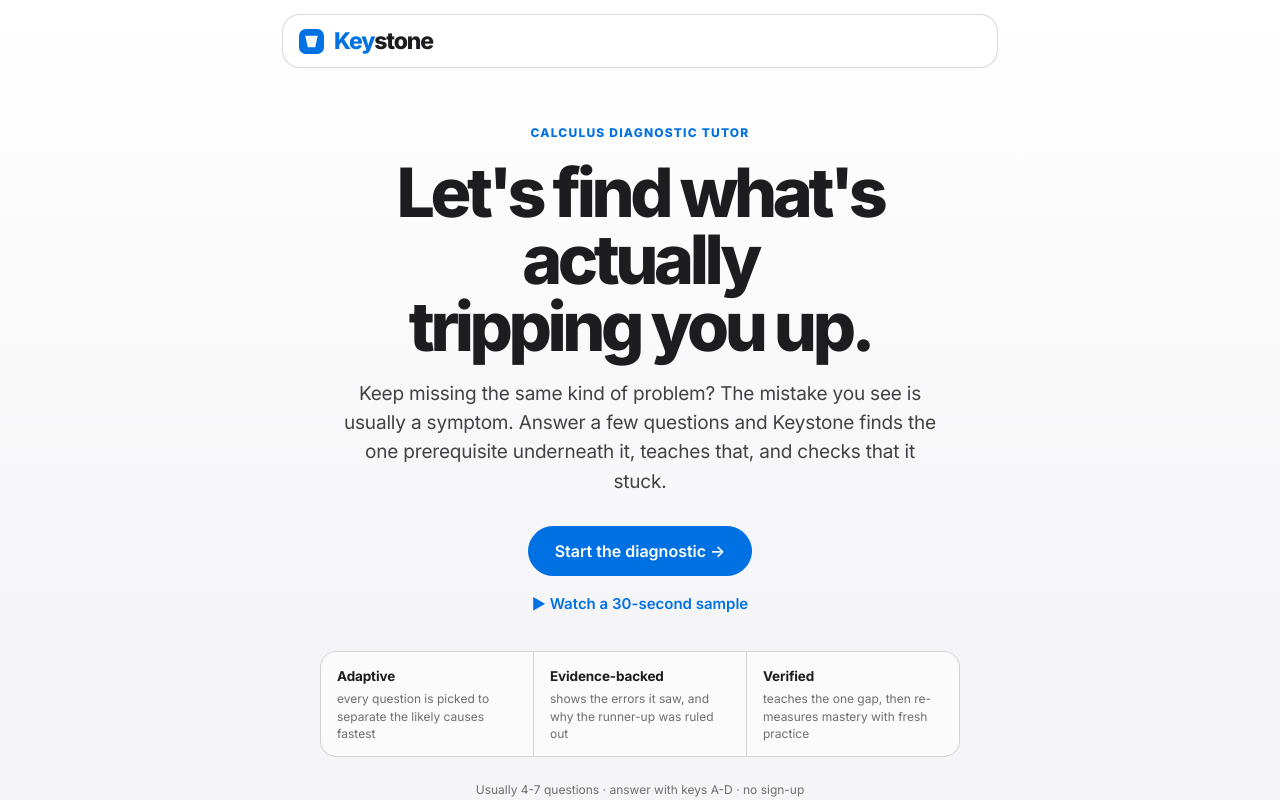
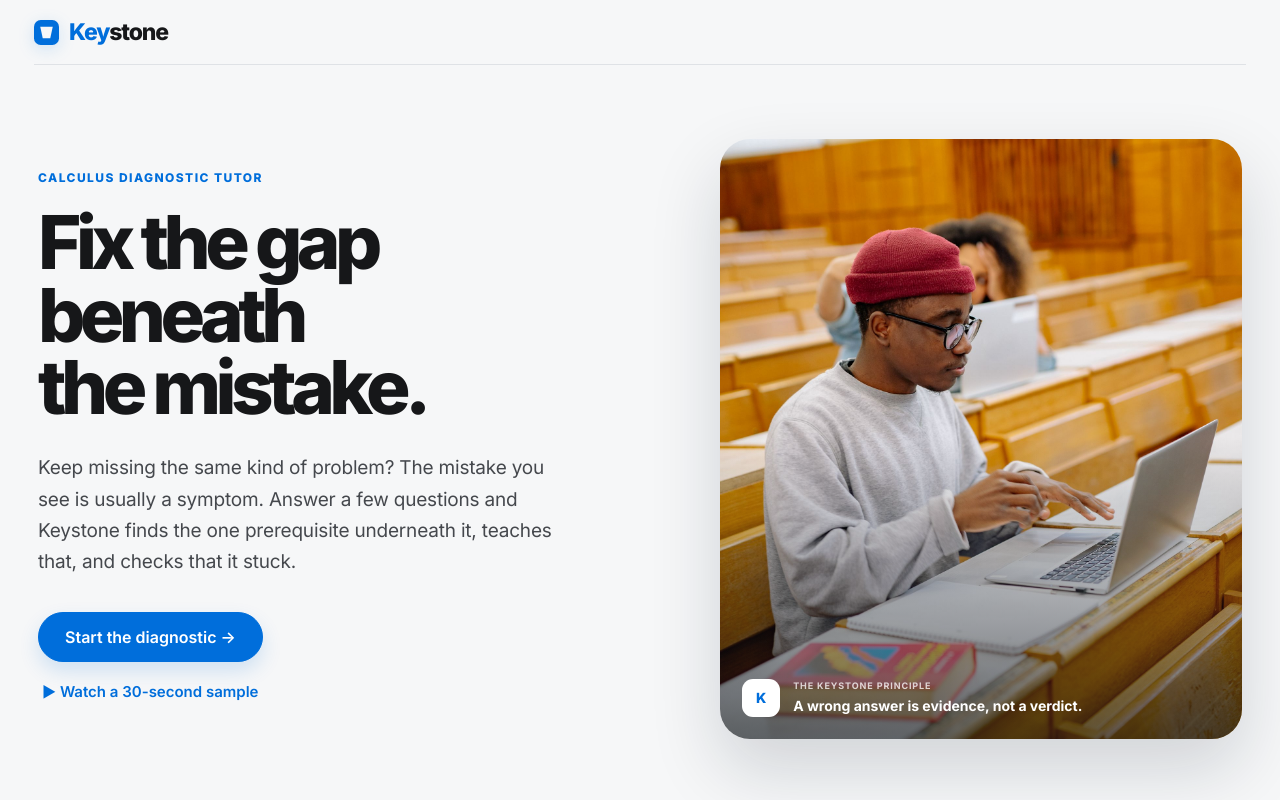
Before and after one commit to porth-bot/keystone, a React (Vite) app in the folder frontend/: page / in a window 1280 px wide. Shown: the top 800 px of the page. Built offline with nearby package versions, Linux system fonts and the light colour scheme.

Commit message:
Refine UI with authentic education photography

```diff
--- a/frontend/src/App.jsx
+++ b/frontend/src/App.jsx
@@ -14,6 +14,7 @@ import { generateIntervention } from './services/claude.js';
 
 import QuestionCard from './components/QuestionCard.jsx';
 import HowItWorks from './components/HowItWorks.jsx';
+import studentPhoto from './assets/student-learning.jpg';
 
 const SKILL_IDS = SKILLS.map((s) => s.id);
 const MIN_QUESTIONS = 4; // matches the engine's insufficient-evidence gate
@@ -256,7 +257,7 @@ export default function App() {
   const why = diagnosis.sufficient ? whyNotLine(diagnosis.whyNot) : null;
 
   return (
-    <div className="shell">
+    <div className={`shell shell-${screen}`}>
       <header className="appbar">
         <button className="brand-btn" onClick={goHome} aria-label="Keystone home">
           <svg className="brand-glyph" viewBox="0 0 26 26" aria-hidden="true">
@@ -278,8 +279,10 @@ export default function App() {
       {/* ---------------- HOME ---------------- */}
       {screen === 'home' && (
         <main className="home">
+          <div className="home-layout">
+          <section className="home-copy">
           <p className="eyebrow">Calculus diagnostic tutor</p>
-          <h1>Let's find what's actually<br />tripping you up.</h1>
+          <h1>Fix the gap beneath the mistake.</h1>
           <p className="lead">
             Keep missing the same kind of problem? The mistake you see is usually a symptom. Answer a
             few questions and Keystone finds the one prerequisite underneath it, teaches that, and
@@ -300,6 +303,15 @@ export default function App() {
               </span>
             </div>
           )}
+          </section>
+          <figure className="hero-photo">
+            <img src={studentPhoto} alt="University student studying with a laptop and notebook" />
+            <figcaption>
+              <span className="photo-mark">K</span>
+              <span><small>The Keystone principle</small><b>A wrong answer is evidence, not a verdict.</b></span>
+            </figcaption>
+          </figure>
+          </div>
           <div className="proof-strip">
             <div><b>Adaptive</b><span>every question is picked to separate the likely causes fastest</span></div>
             <div><b>Evidence-backed</b><span>shows the errors it saw, and why the runner-up was ruled out</span></div>
--- a/frontend/src/apple-ui.css
+++ /dev/null
@@ -1,17 +0,0 @@
-/* Earlier Apple-like visual language, applied without changing the new learning flow. */
-@import url('https://fonts.googleapis.com/css2?family=Inter:wght@400;500;600;700;800&display=swap');
-
-:root {
-  --paper:#f5f5f7; --card:rgba(255,255,255,.92); --card-2:#f5f5f7;
-  --ink:#1d1d1f; --ink-2:#424245; --muted:#6e6e73; --line:#d2d2d7; --line-2:#e8e8ed;
-  --accent:#0071e3; --accent-2:#147ce5; --accent-soft:#e8f3ff;
-  --gold:#c77710; --gold-2:#d88b1d; --gold-soft:#fff4df; --gold-line:#f0d9a8;
-  --sans:'Inter',-apple-system,BlinkMacSystemFont,'Segoe UI',sans-serif;
-  --serif:'Inter',-apple-system,BlinkMacSystemFont,'Segoe UI',sans-serif;
-  --mono:'Inter',-apple-system,BlinkMacSystemFont,'Segoe UI',sans-serif;
-  --shadow:0 2px 10px rgba(0,0,0,.04),0 18px 42px rgba(0,0,0,.05);
-}
-
-body { background:linear-gradient(180deg,#fff 0,#f5f5f7 620px); }
-.shell { max-width:760px; }.appbar { background:rgba(255,255,255,.78); border:1px solid rgba(210,210,215,.85); border-radius:18px; box-shadow:0 1px 3px rgba(0,0,0,.03); margin-top:14px; padding:12px 16px; position:relative; }
-.wordmark { font-family:var(--sans); font-size:23px; font-weight:800; letter-spacing:-.05em; }.step,.home .eyebrow,.home-note,.mini b { font-family:var(--sans); }.step { font-weight:600; }.panel,.card { border-radius:22px; }.home h1 { font-family:var(--sans); font-size:clamp(42px,6.6vw,68px); font-weight:800; letter-spacing:-.065em; }.home .lead { font-size:19px; }.home .eyebrow { color:var(--accent); font-weight:800; }.proof-strip .fact { background:rgba(255,255,255,.78); border-radius:14px; }.primary { background:var(--accent)!important; border-color:var(--accent)!important; }.gold { background:var(--gold)!important; border-color:var(--gold)!important; }.q-prompt,.question-prompt { font-family:var(--sans)!important; font-weight:650; }.choice,.option { font-family:var(--sans)!important; }.diagnosis-title,.lesson-title,.report-title { font-family:var(--sans)!important; font-weight:800; letter-spacing:-.05em; }.metric-value,.mastery-value { font-family:var(--sans)!important; font-weight:800; }.card { background:rgba(255,255,255,.92); }
--- a/frontend/src/main.jsx
+++ b/frontend/src/main.jsx
@@ -3,7 +3,7 @@ import { createRoot } from 'react-dom/client';
 import App from './App.jsx';
 import './styles.css';
 import './refinements.css';
-import './apple-ui.css';
+import './premium.css';
 
 createRoot(document.getElementById('root')).render(
   <React.StrictMode>
--- /dev/null
+++ b/frontend/src/premium.css
@@ -0,0 +1,63 @@
+@import url('https://fonts.googleapis.com/css2?family=Inter:wght@400;500;600;700;800&display=swap');
+
+:root {
+  --paper:#f6f7f8; --card:#fff; --card-2:#f7f8fa;
+  --ink:#161719; --ink-2:#45484d; --muted:#73777e; --line:#dfe2e6; --line-2:#eceef1;
+  --accent:#006edb; --accent-2:#005dbb; --accent-soft:#edf6ff;
+  --gold:#aa6b09; --gold-2:#905804; --gold-soft:#fff7e8; --gold-line:#ecd5a9;
+  --sans:'Inter',-apple-system,BlinkMacSystemFont,'Segoe UI',sans-serif;
+  --serif:'Inter',-apple-system,BlinkMacSystemFont,'Segoe UI',sans-serif;
+  --mono:'Inter',-apple-system,BlinkMacSystemFont,'Segoe UI',sans-serif;
+  --shadow-sm:0 1px 2px rgba(15,23,42,.05);
+  --shadow:0 18px 50px rgba(15,23,42,.08);
+}
+
+body { background:var(--paper); color:var(--ink); }
+.shell { max-width:980px; padding:0 34px 90px; }
+.shell-home { max-width:1320px; }
+
+.appbar { background:rgba(246,247,248,.94); border-bottom:1px solid var(--line); margin-bottom:34px; padding:18px 0; position:sticky; top:0; }
+.brand-glyph { filter:drop-shadow(0 4px 8px rgba(0,110,219,.16)); }
+.wordmark { color:var(--ink); font-family:var(--sans); font-size:23px; font-weight:800; letter-spacing:-.05em; }
+.step,.home .eyebrow,.home-note { font-family:var(--sans); }.step { font-weight:650; }
+
+button { font-family:var(--sans); }
+button.primary { background:var(--accent); border-color:var(--accent); box-shadow:0 9px 20px rgba(0,110,219,.16); }
+button.primary:hover:not(:disabled) { background:var(--accent-2); box-shadow:0 12px 24px rgba(0,110,219,.22); }
+button.gold { background:var(--gold); border-color:var(--gold); }
+button:focus-visible,summary:focus-visible,input:focus-visible { outline:3px solid rgba(0,110,219,.24); outline-offset:3px; }
+
+.home { padding-top:clamp(30px,5vh,64px); }
+.home-layout { align-items:center; display:grid; gap:clamp(64px,8vw,118px); grid-template-columns:minmax(0,1fr) minmax(420px,.9fr); text-align:left; }
+.home-copy { min-width:0; }
+.home .eyebrow { color:var(--accent); font-size:12px; font-weight:800; letter-spacing:.12em; margin:0 0 18px; }
+.home h1 { color:var(--ink); font-family:var(--sans); font-size:clamp(54px,5.8vw,80px); font-weight:800; letter-spacing:-.075em; line-height:.98; margin:0 0 28px; max-width:10ch; text-wrap:balance; }
+.home .lead { color:var(--ink-2); font-size:19px; line-height:1.65; margin:0 0 34px; max-width:45ch; text-wrap:pretty; }
+.home-cta { align-items:flex-start; gap:12px; }
+
+.hero-photo { border-radius:30px; box-shadow:0 30px 70px rgba(15,23,42,.16); height:600px; margin:0; overflow:hidden; position:relative; }
+.hero-photo::after { background:linear-gradient(180deg,transparent 50%,rgba(5,12,20,.62)); content:''; inset:0; pointer-events:none; position:absolute; }
+.hero-photo img { display:block; height:100%; object-fit:cover; object-position:50% 42%; width:100%; }
+.hero-photo figcaption { align-items:center; bottom:22px; color:#fff; display:flex; gap:13px; left:22px; position:absolute; right:22px; z-index:1; }
+.photo-mark { align-items:center; background:#fff; border-radius:11px; color:var(--accent); display:flex; flex:0 0 auto; font-size:14px; font-weight:800; height:38px; justify-content:center; width:38px; }
+.hero-photo figcaption span:last-child { display:grid; gap:2px; }.hero-photo figcaption small { font-size:9px; font-weight:700; letter-spacing:.1em; opacity:.76; text-transform:uppercase; }.hero-photo figcaption b { font-size:14px; font-weight:650; }
+
+.proof-strip { background:transparent; border:0; display:grid; gap:18px; grid-template-columns:repeat(3,1fr); margin-top:72px; overflow:visible; text-align:left; }
+.proof-strip>div { background:#fff; border:1px solid var(--line); border-radius:18px; box-shadow:var(--shadow-sm); padding:22px 24px; }
+.proof-strip b { color:var(--ink); font-size:15px; letter-spacing:-.02em; }.proof-strip span { color:var(--muted); font-size:13px; line-height:1.55; margin-top:6px; }
+.home-note { color:var(--muted); letter-spacing:.01em; margin-top:30px; }
+.resume { background:#fff; border-color:var(--line); box-shadow:var(--shadow-sm); }
+
+.stage { gap:26px; margin:0 auto; max-width:860px; width:100%; }
+.panel,.card { background:#fff; border:1px solid var(--line); border-radius:24px; box-shadow:var(--shadow); padding:clamp(30px,4vw,42px); }
+.q-prompt,.question-prompt { font-family:var(--sans)!important; font-weight:650; }.choice,.option { background:var(--card-2); font-family:var(--sans)!important; }.choice:hover:not(:disabled) { background:#fff; border-color:#a8ccec; box-shadow:0 8px 20px rgba(15,23,42,.06); }
+.progress { background:#e4e7eb; box-shadow:inset 0 1px 2px rgba(0,0,0,.05); }.progress>span { background:var(--accent); }
+.keyname,.lesson-title { font-family:var(--sans)!important; font-weight:800; letter-spacing:-.05em; text-wrap:balance; }.keyname em { color:var(--gold); text-decoration-color:rgba(170,107,9,.2); text-decoration-thickness:.08em; text-underline-offset:.08em; }
+.card.result { overflow:hidden; position:relative; }.card.result::before { background:var(--accent); border-radius:50%; content:''; height:8px; position:absolute; right:28px; top:28px; width:8px; }
+.saw,.unblocks,.stat { background:var(--card-2); border-color:var(--line); }.saw,.unblocks { margin-block:26px; padding:22px 24px; }.chip-pill { background:#fff; }
+.lesson .lblock { margin-block:30px; padding-left:20px; }.lesson .lblock p { line-height:1.68; }.report-grid { gap:16px; margin-block:28px; }.stat { padding:20px; }.stat .n { font-family:var(--sans)!important; font-weight:800; }
+.foot { border-top-color:var(--line); }.collapsible.how { background:#fff; border:1px solid var(--line); border-radius:16px; padding:4px 14px; }
+
+@media(max-width:1000px) { .shell-home { max-width:860px; }.home-layout { grid-template-columns:1fr; text-align:center; }.home-copy { align-items:center; display:flex; flex-direction:column; }.home h1,.home .lead { margin-inline:auto; }.home-cta { align-items:center; }.hero-photo { height:520px; margin-inline:auto; max-width:540px; width:100%; }.proof-strip { margin-top:48px; } }
+@media(max-width:680px) { .shell { padding-inline:15px; }.appbar { padding-block:14px; }.step+.step::before { width:12px; }.home { padding-top:28px; }.home h1 { font-size:clamp(42px,13vw,56px); }.hero-photo { border-radius:22px; height:440px; }.proof-strip { grid-template-columns:1fr; }.panel,.card { padding:22px; } }
+@media(prefers-reduced-motion:reduce) { *,*::before,*::after { animation-duration:.01ms!important; animation-iteration-count:1!important; scroll-behavior:auto!important; transition-duration:.01ms!important; } }
```
Also changed, not shown: frontend/src/assets/student-learning.jpg (added).
